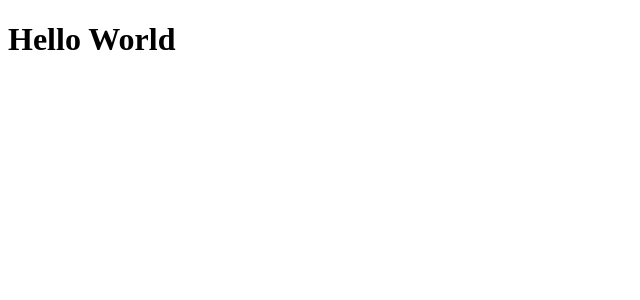
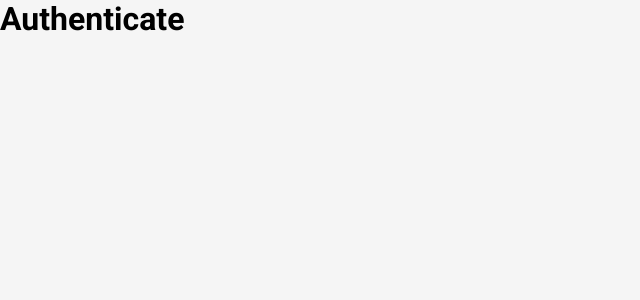
Before and after one commit to tosuki/gophir, a React (Vite) app in the folder client/: page / in a window 1280 px wide. Shown: the top 300 px of the page, without its empty margins (0-640 px from the left). Built offline with nearby package versions, Linux system fonts and the light colour scheme.

Commit message:
feat: replace react-router-dom for react-router

```diff
--- a/client/package.json
+++ b/client/package.json
@@ -12,7 +12,7 @@
   "dependencies": {
     "react": "^18.3.1",
     "react-dom": "^18.3.1",
-    "react-router-dom": "^7.1.1"
+    "react-router": "^7.1.1"
   },
   "devDependencies": {
     "@eslint/js": "^9.17.0",
--- a/client/src/App.tsx
+++ b/client/src/App.tsx
@@ -1,5 +1,11 @@
+import { RouterProvider } from "react-router"
+
+import router from "./router"
+
+import "./styles/global.css"
+
 export function App() {
   return (
-    <h1>Hello World</h1>
+    <RouterProvider router={ router }/>
   )
 }
--- a/client/src/router.tsx
+++ b/client/src/router.tsx
@@ -1,4 +1,4 @@
-import { createBrowserRouter } from "react-router-dom"
+import { createBrowserRouter } from "react-router"
 
 import { AuthenticatePage } from "./pages/authenticate"
 
--- /dev/null
+++ b/client/src/styles/global.css
@@ -0,0 +1,18 @@
+@import url('https://fonts.googleapis.com/css2?family=Roboto:wght@400;700&display=swap');
+
+:root {
+    --background-color: #F5F5F5;
+}
+
+* {
+    margin: 0;
+    outline: 0;
+    padding: 0;
+    box-sizing: border-box;
+}
+
+body {
+    font-family: "Roboto", sans-serif;
+
+    background-color: var(--background-color);
+}
```
Also changed, not shown: 1 other file (tests, documents, lock files or other folders).
